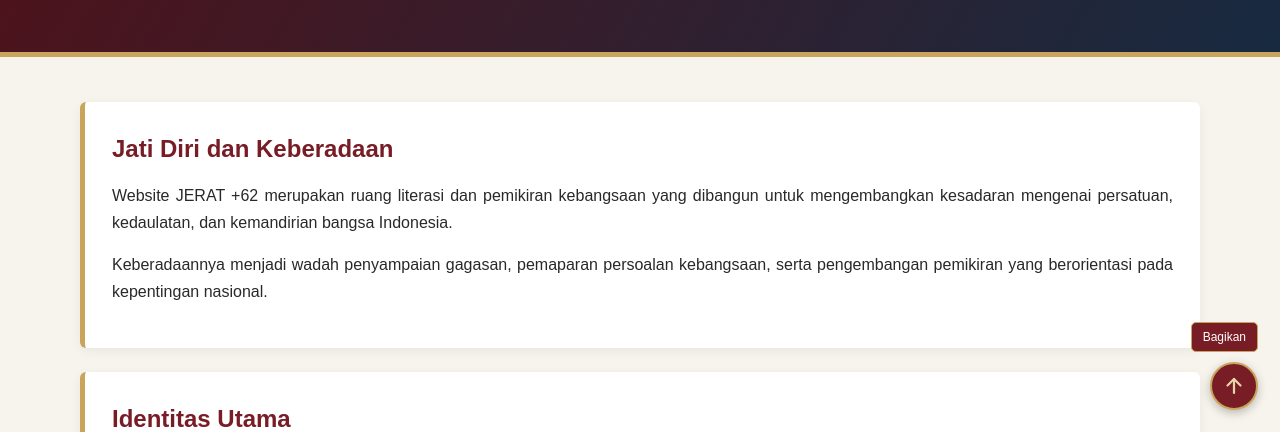
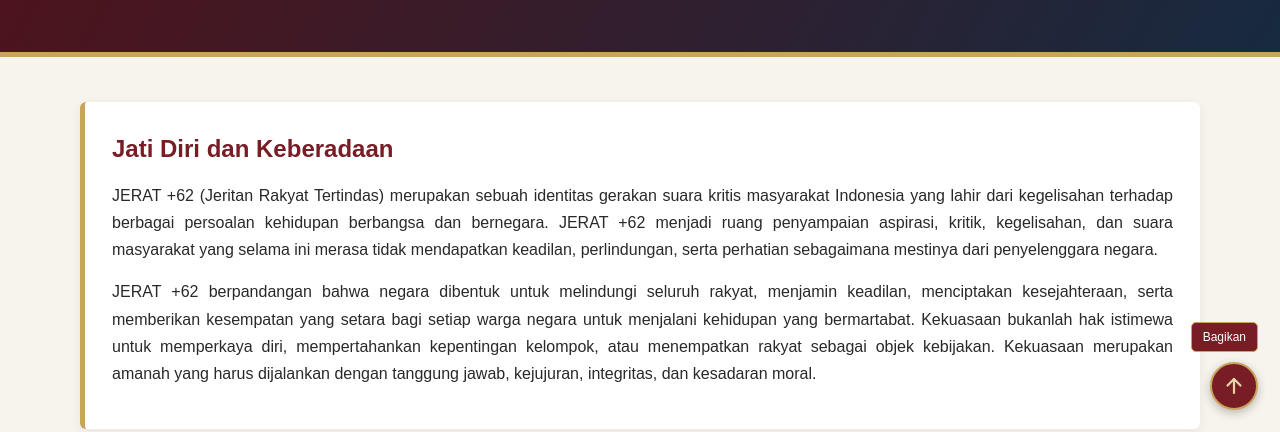
Before and after one commit to Dhimas2467/nasional-kebangsaan-indonesia, a plain HTML site: page identitas.html in a window 1280 px wide. Shown: the part 368-800 px from the top of the page. Drawn offline with Linux system fonts and the light colour scheme.

Commit message:
Revise JERAT 62 description and mission statement
Updated the description of JERAT 62 to reflect its mission and vision more clearly.

```diff
--- a/identitas.html
+++ b/identitas.html
@@ -45,15 +45,10 @@
             <div class="content-box">
                 <h2>Jati Diri dan Keberadaan</h2>
                 <p>
-                    Website JERAT +62 merupakan ruang literasi
-                    dan pemikiran kebangsaan yang dibangun untuk mengembangkan
-                    kesadaran mengenai persatuan, kedaulatan, dan kemandirian
-                    bangsa Indonesia.
+                    JERAT +62 (Jeritan Rakyat Tertindas) merupakan sebuah identitas gerakan suara kritis masyarakat Indonesia yang lahir dari kegelisahan terhadap berbagai persoalan kehidupan berbangsa dan bernegara. JERAT +62 menjadi ruang penyampaian aspirasi, kritik, kegelisahan, dan suara masyarakat yang selama ini merasa tidak mendapatkan keadilan, perlindungan, serta perhatian sebagaimana mestinya dari penyelenggara negara.
                 </p>
                 <p>
-                    Keberadaannya menjadi wadah penyampaian gagasan,
-                    pemaparan persoalan kebangsaan, serta pengembangan
-                    pemikiran yang berorientasi pada kepentingan nasional.
+                    JERAT +62 berpandangan bahwa negara dibentuk untuk melindungi seluruh rakyat, menjamin keadilan, menciptakan kesejahteraan, serta memberikan kesempatan yang setara bagi setiap warga negara untuk menjalani kehidupan yang bermartabat. Kekuasaan bukanlah hak istimewa untuk memperkaya diri, mempertahankan kepentingan kelompok, atau menempatkan rakyat sebagai objek kebijakan. Kekuasaan merupakan amanah yang harus dijalankan dengan tanggung jawab, kejujuran, integritas, dan kesadaran moral.
                 </p>
             </div>
 
```
